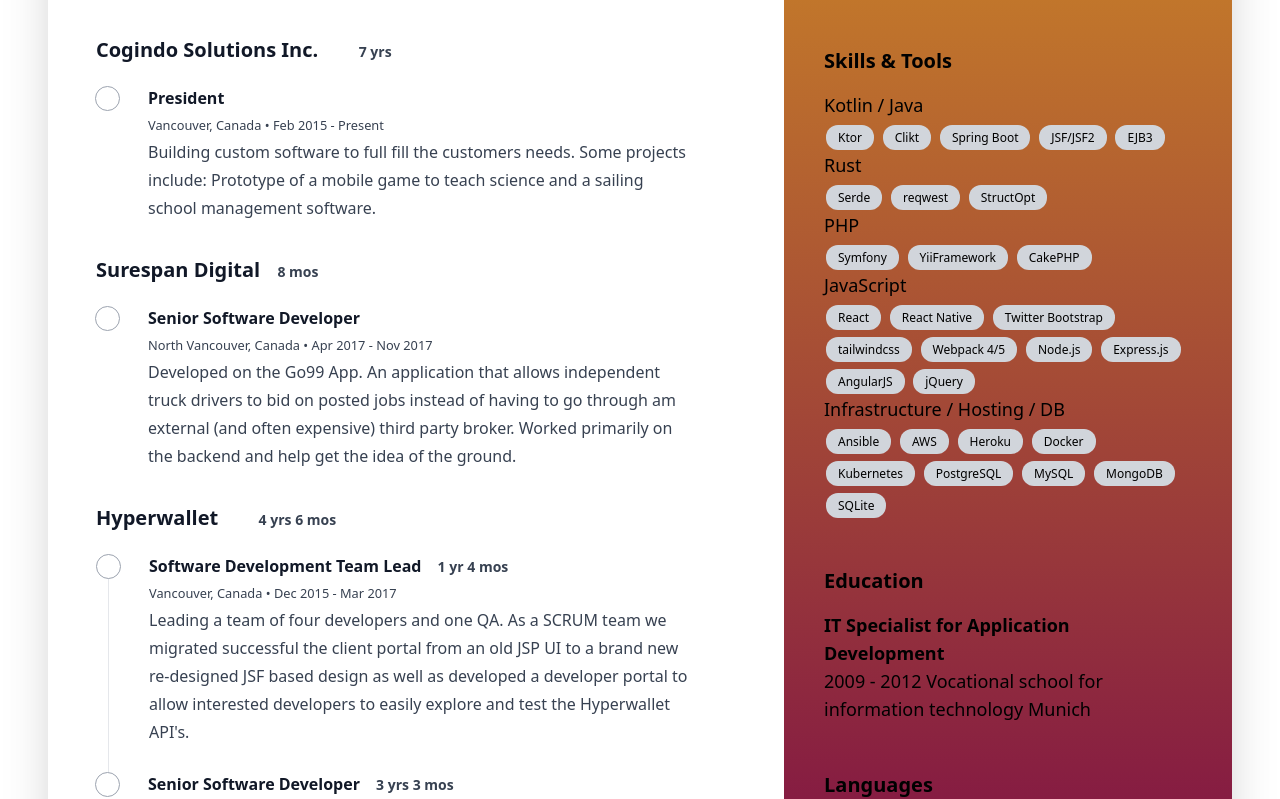
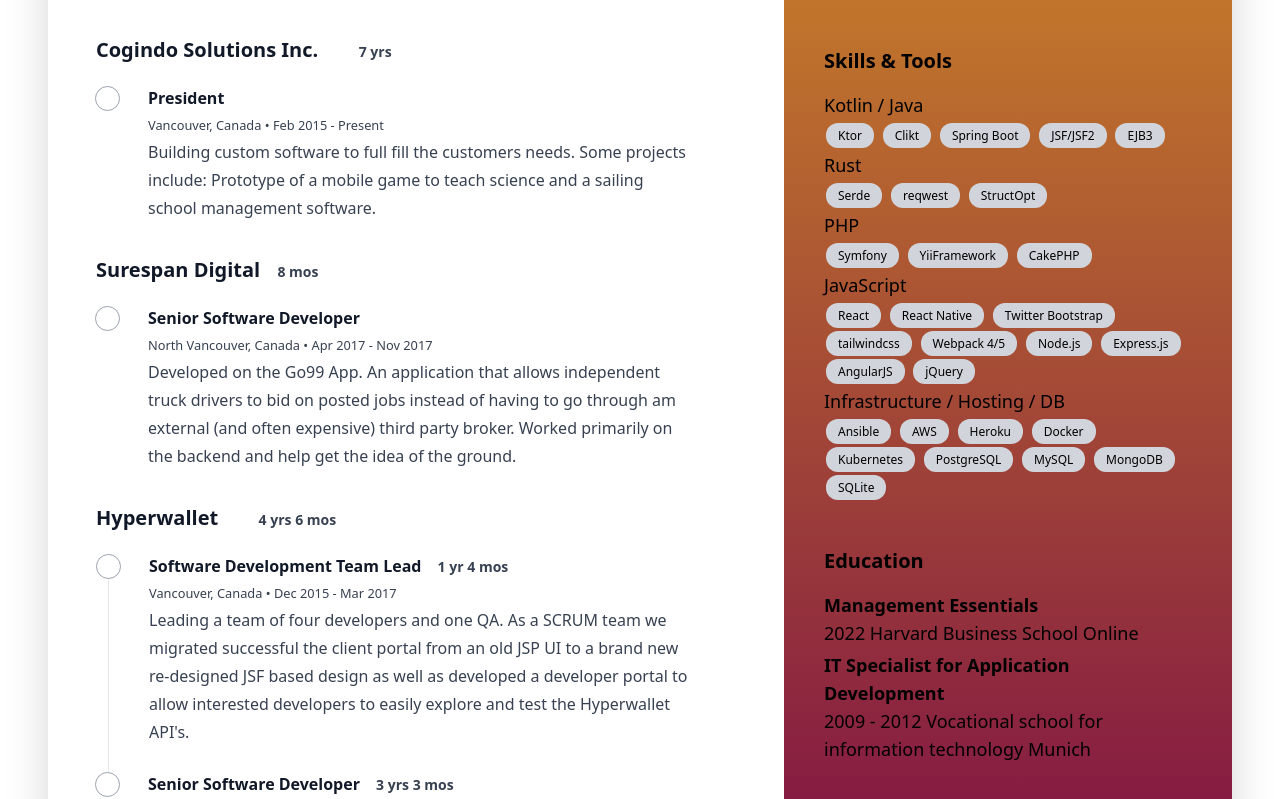
Before and after one commit to fkrauthan/fkrauthan.ca, a Next.js app: page /about-me in a window 1280 px wide. Shown: the part 861-1660 px from the top of the page. Built offline with nearby package versions, Linux system fonts and the light colour scheme; some icons are missing.

Commit message:
* Added management essentials certificate * Restyled the skill list slightly

```diff
--- a/components/resume/SkillList.js
+++ b/components/resume/SkillList.js
@@ -12,7 +12,7 @@
   return (
     <li>
       <div>{title}</div>
-      <p className="leading-8">{children}</p>
+      <p>{children}</p>
     </li>
   );
 }
--- a/pages/about-me.js
+++ b/pages/about-me.js
@@ -17,7 +17,7 @@
 
 function SkillsSection() {
   return (
-    <ul className="list-none">
+    <ul className="list-none space-y-1">
       <SkillList title="Kotlin / Java">
         <SkillListItem title="Ktor" />
         <SkillListItem title="Clikt" />
@@ -137,8 +137,17 @@
       </SidebarSection>
 
       <SidebarSection title="Education">
-        <h3 className="font-semibold">IT Specialist for Application Development</h3>
-        <p>2009 - 2012 Vocational school for information technology Munich</p>
+        <div className="space-y-1">
+          <div>
+            <h3 className="font-semibold">Management Essentials</h3>
+            <p>2022 Harvard Business School Online</p>
+          </div>
+
+          <div>
+            <h3 className="font-semibold">IT Specialist for Application Development</h3>
+            <p>2009 - 2012 Vocational school for information technology Munich</p>
+          </div>
+        </div>
       </SidebarSection>
 
       <SidebarSection title="Languages">
```
